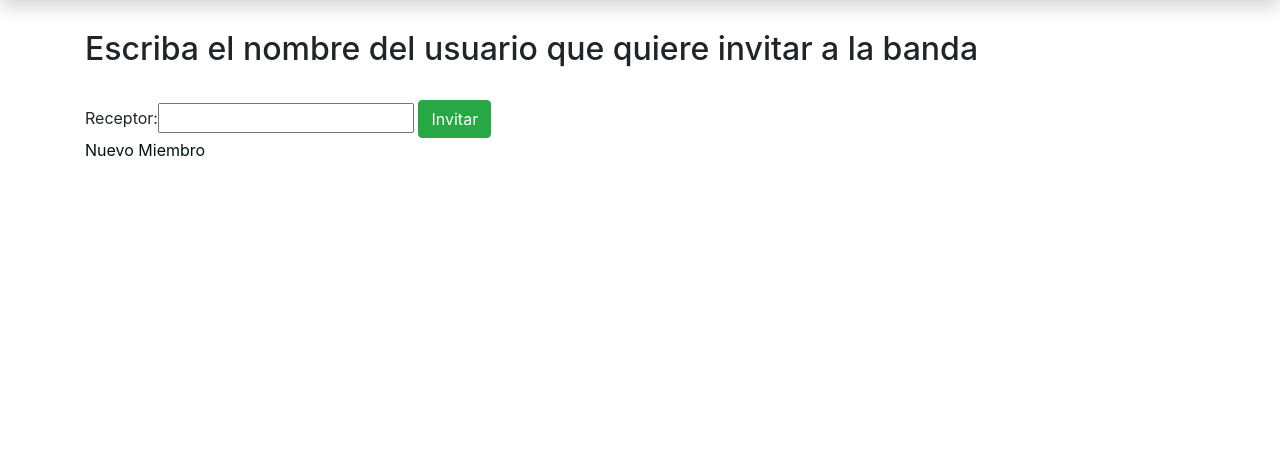
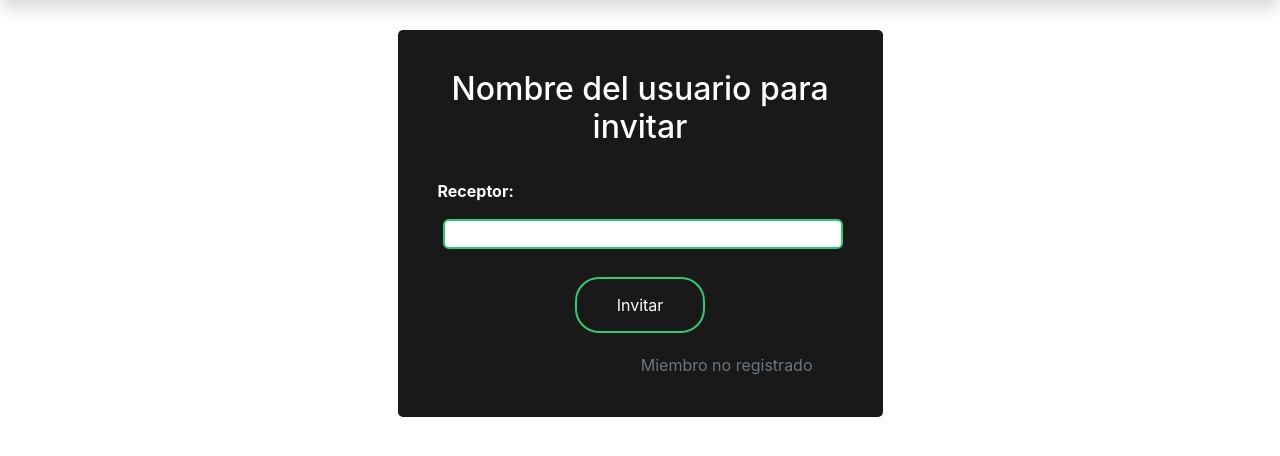
Before and after one commit to Groomeet/groomeet, a Django app: page /invitacionBanda/1/ in a window 1280 px wide. Shown: the part 76-532 px from the top of the page. Run offline with Django 3.2, Linux system fonts and the light colour scheme; a user stored in the database is signed in; data that the repository does not hold is empty; some libraries are stand-ins or nearby versions.

Commit message:
Corregida vista invitar

```diff
--- a/groomeet_backend/templates/invitarBanda.html
+++ b/groomeet_backend/templates/invitarBanda.html
@@ -1,16 +1,106 @@
 {% extends 'base.html' %}
 {% block body %}
+<style>
+    .post-form {
+    content: '';
+    display: block;
+    align-items: center;
+    justify-content: center;
+
+}
+
+.panel-heading {
+    width: 485px;
+    padding: 20px;
+    border-radius: 5px;
+    margin: auto;
+    background-color: #191919;
+    padding: 40px;
+}
+
+.post-form label, #text {
+    font-weight: bold;
+    display: flex;
+    color: #ffffff
+
+}
+
+.panel-heading h2 {
+text-align: center;
+color: #ffffff
+}
+
+.panel-heading input, textarea {
+    width: 400px;
+    border: 2px solid #2ecc71;
+    border-radius: 6px;
+    background-color: #ffffff;
+    margin: 8px 0;
+    display: inline-block;
+}
+
+#avatar-clear_id input{
+    width: 20px !important ;
+}
+textarea {
+    height: 100px;
+}
 
 
+.panel-heading select {
+    width: 133px;
+    border: 1px solid #2ecc71;
+    border-radius: 6px;
+    background-color: #ffffff;
+    margin: 8px 0;
+    display: inline-block;
+}
 
-        <h2 >Escriba el nombre del usuario que quiere invitar a la banda</h2><br>
+.instrumentClass, .genereClass {
+    width: 400px !important;
+    border: 1px solid #2ecc71;
+    border-radius: 6px;
+    background-color: #ffffff;
+    margin: 8px 0;
+    display: inline-block;
+}
+
+.dropdown.bootstrap-select.show-tick {
+width: 400px !important;
+
+}
+
+.btn.btn-success{
+    float: none;
+    margin-left: 42%;
+    border: 0;
+    background: none;
+    display: block;
+    margin: 20px auto;
+    text-align: center;
+    border: 2px solid #2ecc71;
+    padding: 14px 40px;
+    outline: none;
+    color: white;
+    border-radius: 24px;
+    transition: 0.25s;
+    cursor: pointer;
+}
+.btn.btn-success:hover{
+background: #2ecc71
+}
+</style>
+
+    <div class="container panel-heading" style="text-align: right">
+
+        <h2>Nombre del usuario para invitar</h2><br>
             <form method="POST" class="post-form">{% csrf_token %}
                 {{ formulario }}
 
                 <button type="submit" class="btn btn-success">Invitar</button>
             </form>
-            <a href="/createMiembroNoRegistrado/{{ bID }}" >Nuevo Miembro</a>
-          </div>
+        <a href="/createMiembroNoRegistrado/{{ bID }}" class="text-secondary">Miembro no registrado</a>
+    </div>
 
 
 
```
